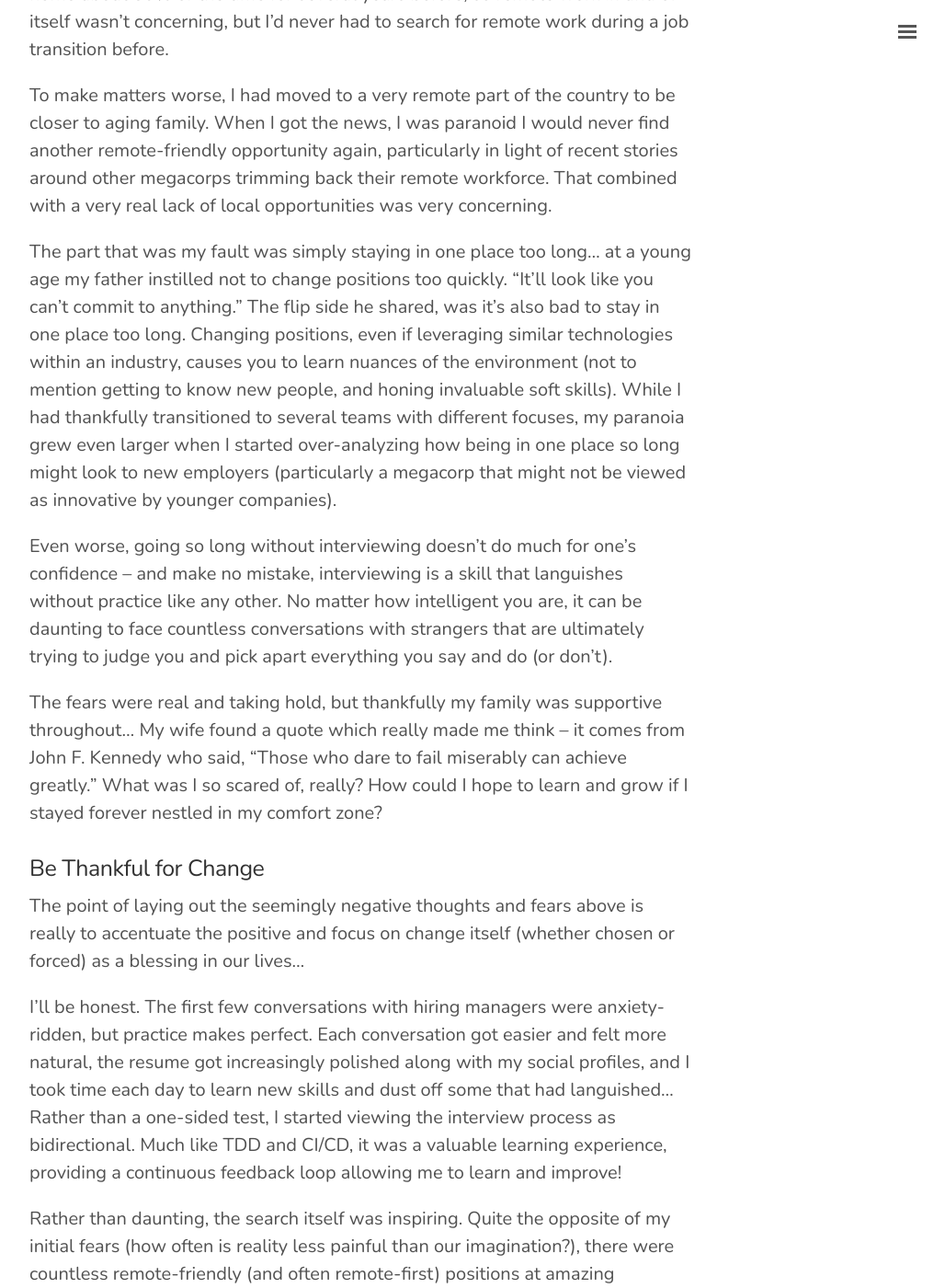
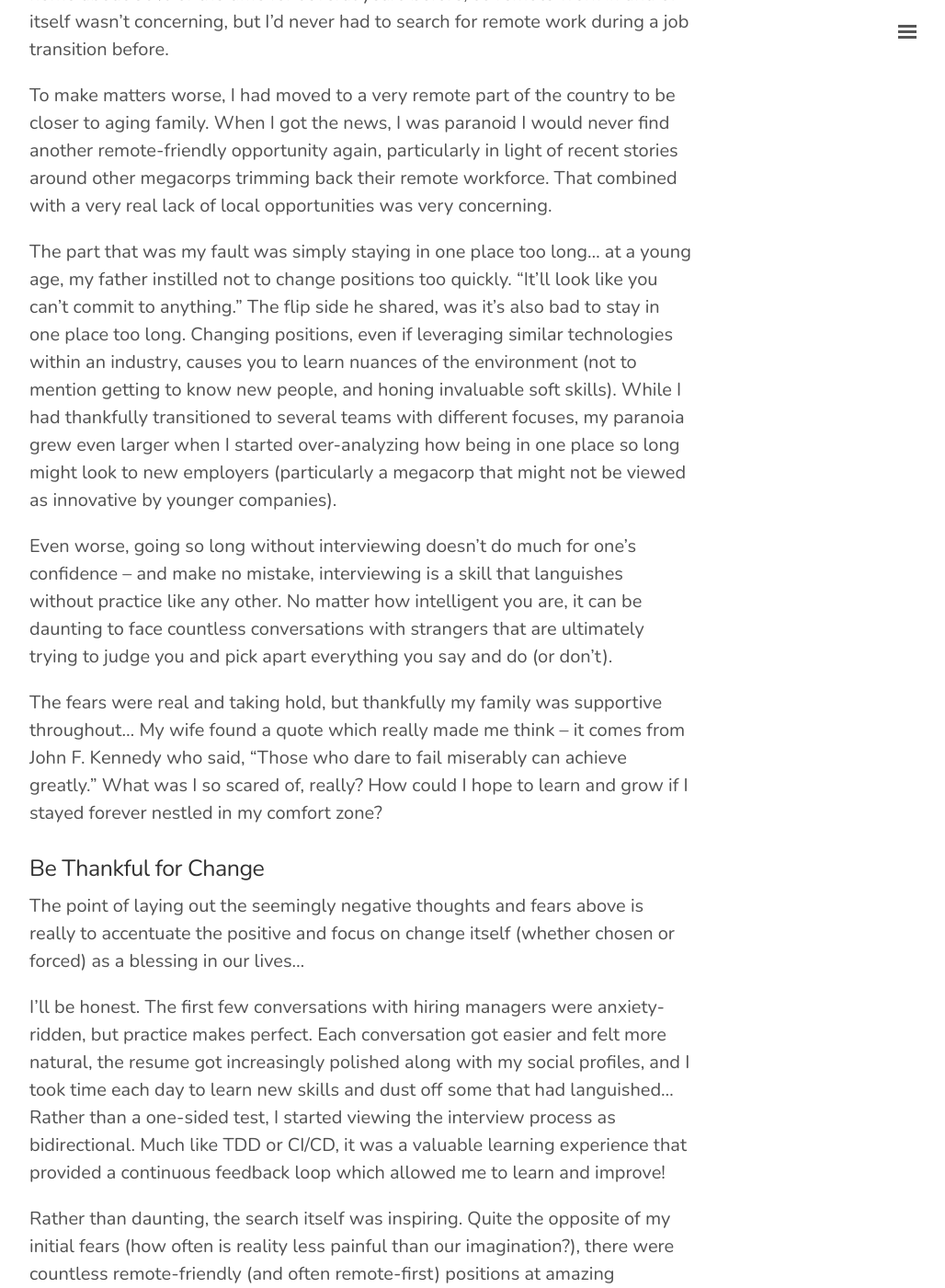
Before and after one commit to deadlysyn/blog, a Jekyll site: the page built from _posts/2017-11-23-gobble-gobble.md, in a window 1280 px wide and 1400 px high, scrolled down 1627 px. Shown: the whole window at 92% size, without its empty margins (248-1276 px from the left). Built offline with Jekyll 4.4.1, drawn with Linux system fonts in a browser that asks for light colours.

Commit message:
moar grammar tweaks

```diff
--- a/_posts/2017-11-23-gobble-gobble.md
+++ b/_posts/2017-11-23-gobble-gobble.md
@@ -30,7 +30,7 @@ Part of my initial trepidation was situational, and part my own fault...  During
 
 To make matters worse, I had moved to a very remote part of the country to be closer to aging family.  When I got the news, I was paranoid I would never find another remote-friendly opportunity again, particularly in light of recent stories around other megacorps trimming back their remote workforce.  That combined with a very real lack of local opportunities was very concerning.
 
-The part that was my fault was simply staying in one place too long...  at a young age my father instilled not to change positions too quickly.  "It'll look like you can't commit to anything."  The flip side he shared, was it's also bad to stay in one place too long.  Changing positions, even if leveraging similar technologies within an industry, causes you to learn nuances of the environment (not to mention getting to know new people, and honing invaluable soft skills).  While I had thankfully transitioned to several teams with different focuses, my paranoia grew even larger when I started over-analyzing how being in one place so long might look to new employers (particularly a megacorp that might not be viewed as innovative by younger companies).
+The part that was my fault was simply staying in one place too long...  at a young age, my father instilled not to change positions too quickly.  "It'll look like you can't commit to anything."  The flip side he shared, was it's also bad to stay in one place too long.  Changing positions, even if leveraging similar technologies within an industry, causes you to learn nuances of the environment (not to mention getting to know new people, and honing invaluable soft skills).  While I had thankfully transitioned to several teams with different focuses, my paranoia grew even larger when I started over-analyzing how being in one place so long might look to new employers (particularly a megacorp that might not be viewed as innovative by younger companies).
 
 Even worse, going so long without interviewing doesn't do much for one's confidence -- and make no mistake, interviewing is a skill that languishes without practice like any other.  No matter how intelligent you are, it can be daunting to face countless conversations with strangers that are ultimately trying to judge you and pick apart everything you say and do (or don't).
 
@@ -40,7 +40,7 @@ The fears were real and taking hold, but thankfully my family was supportive thr
 
 The point of laying out the seemingly negative thoughts and fears above is really to accentuate the positive and focus on change itself (whether chosen or forced) as a blessing in our lives...
 
-I'll be honest.  The first few conversations with hiring managers were anxiety-ridden, but practice makes perfect.  Each conversation got easier and felt more natural, the resume got increasingly polished along with my social profiles, and I took time each day to learn new skills and dust off some that had languished...  Rather than a one-sided test, I started viewing the interview process as bidirectional.  Much like TDD and CI/CD, it was a valuable learning experience, providing a continuous feedback loop allowing me to learn and improve!
+I'll be honest.  The first few conversations with hiring managers were anxiety-ridden, but practice makes perfect.  Each conversation got easier and felt more natural, the resume got increasingly polished along with my social profiles, and I took time each day to learn new skills and dust off some that had languished...  Rather than a one-sided test, I started viewing the interview process as bidirectional.  Much like TDD or CI/CD, it was a valuable learning experience that provided a continuous feedback loop which allowed me to learn and improve!
 
 Rather than daunting, the search itself was inspiring.  Quite the opposite of my initial fears (how often is reality less painful than our imagination?), there were countless remote-friendly (and often remote-first) positions at amazing companies of all sizes.  Innovative companies I'd often dreamed of working for (but was too comfortable to pursue) were offering positions where I could leverage existing skills while learning and growing professionally.  In fact, the hard part wasn't finding positions...  it was sorting through them all, managing resume submissions and following up on countless leads.
 
```
